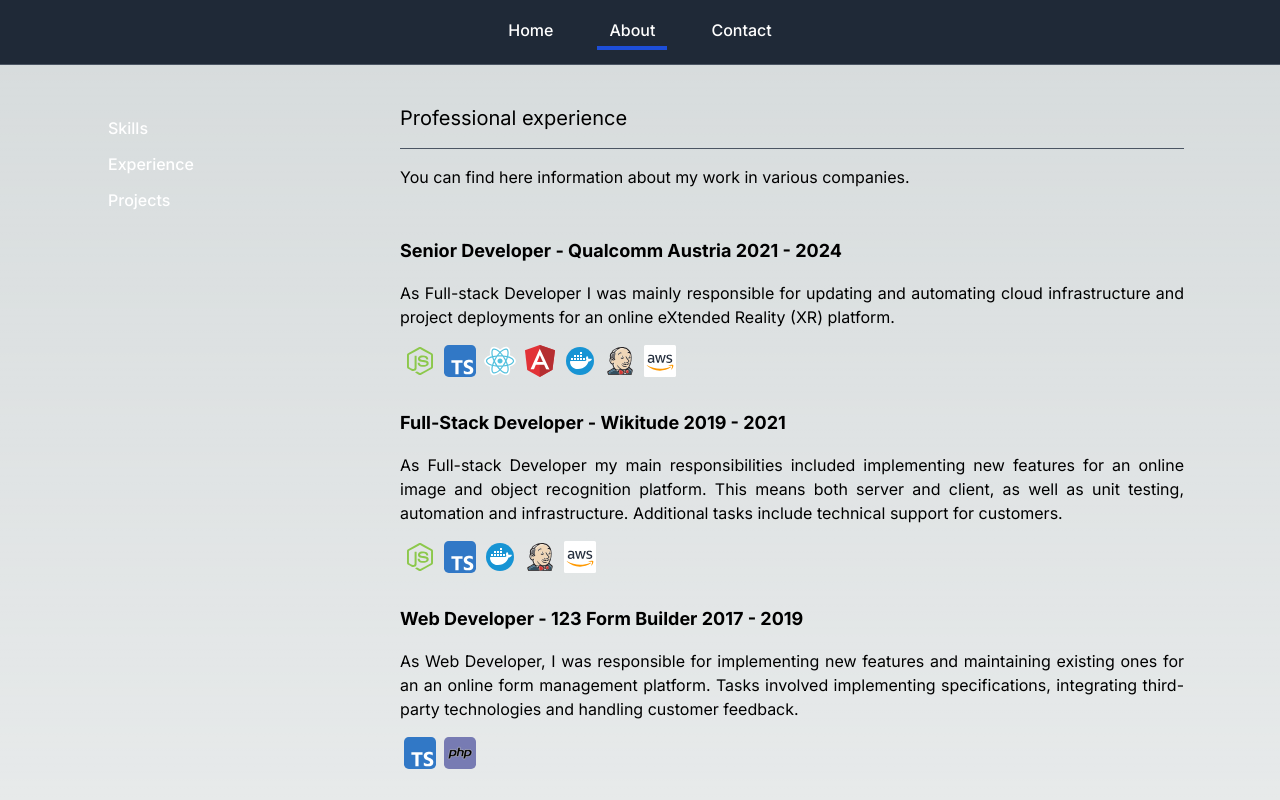
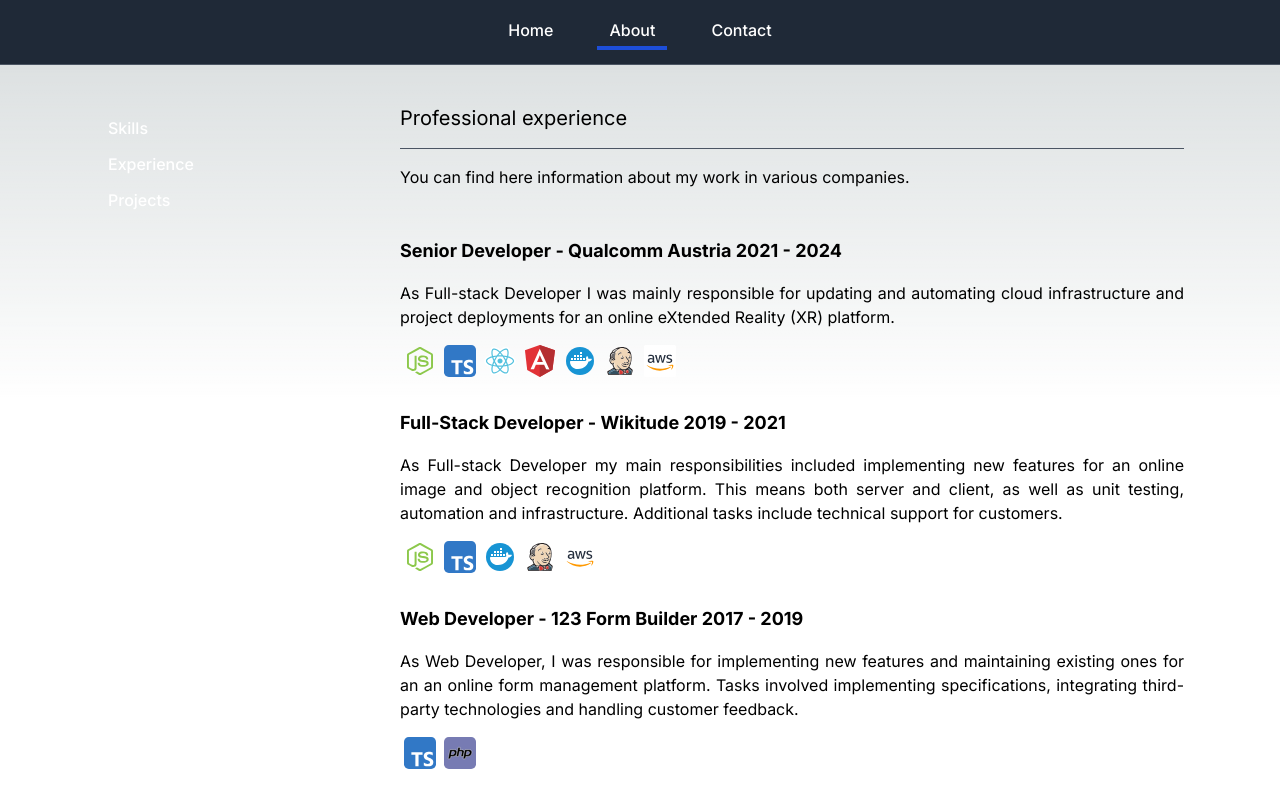
Before and after one commit to nvcaine/website, a Next.js app in the folder client/: page /about/experience in a window 1280 px wide. Shown: the top 800 px of the page. Built offline with nearby package versions, Linux system fonts and the light colour scheme.

Commit message:
fix gradient display for pages with dynamic height

```diff
--- a/client/app/globals.css
+++ b/client/app/globals.css
@@ -20,8 +20,8 @@ body {
     color: rgb(var(--foreground-rgb));
     background: linear-gradient(
             to bottom,
-            transparent,
-            rgb(var(--background-end-rgb))
+            transparent 0px,
+            rgb(var(--background-end-rgb)) 400px
         )
         rgb(var(--background-start-rgb));
 }
```
